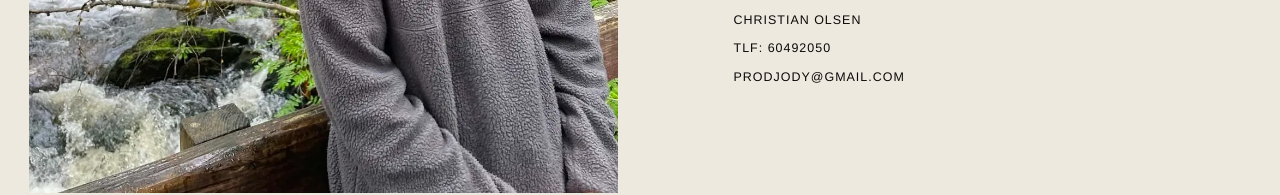
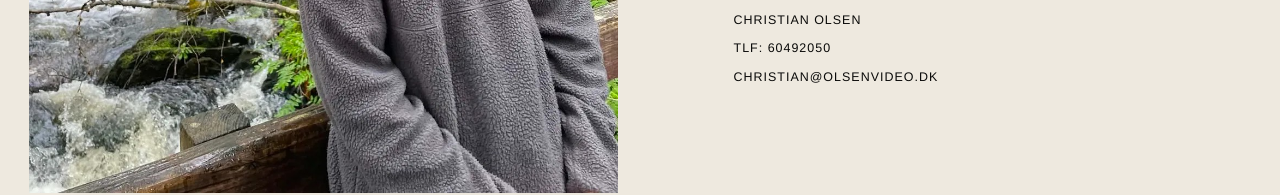
Before and after one commit to ChristianOlsen1997/minmarketing, a Next.js app: page /kontakt in a window 1280 px wide. Shown: the part 590-785 px from the top of the page. Built offline with nearby package versions, Linux system fonts and the light colour scheme.

Commit message:
Update page.tsx

```diff
--- a/app/kontakt/page.tsx
+++ b/app/kontakt/page.tsx
@@ -57,7 +57,7 @@ export default function ContactPage() {
               TLF: <a href="tel:+4560492050">60492050</a>
             </p>
             <p>
-              <a href="mailto:christian@olsenvideo.dk">prodjody@gmail.com</a>
+              <a href="mailto:christian@olsenvideo.dk">christian@olsenvideo.dk</a>
             </p>
           </address>
         </div>
```
